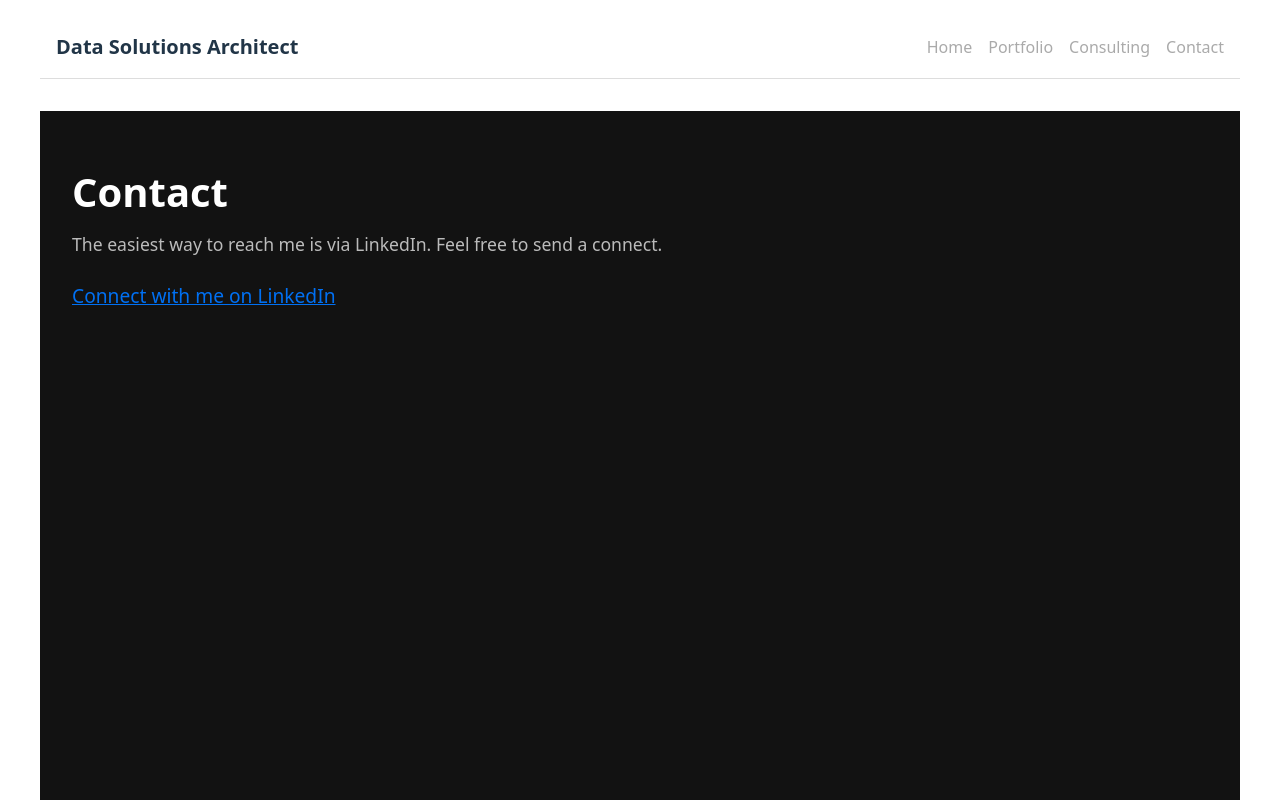
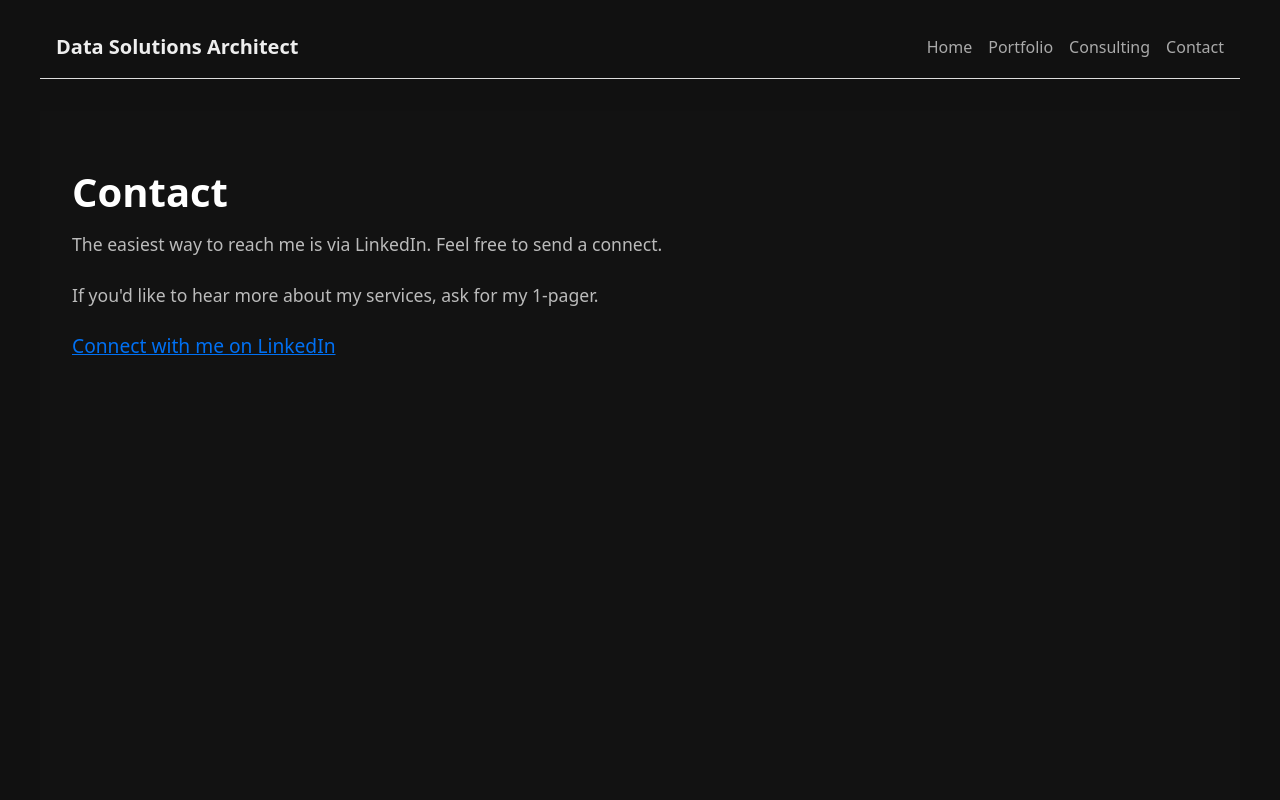
Before and after one commit to davefitz153/portfolio, a React (Vite) app: page /contact in a window 1280 px wide. Shown: the top 800 px of the page. Built offline with nearby package versions, Linux system fonts and the light colour scheme.

Commit message:
fixed bg

```diff
--- a/src/App.jsx
+++ b/src/App.jsx
@@ -17,6 +17,8 @@ export default function App() {
         flexDirection: "column",
         minHeight: "100vh",
         width: "100%",
+        backgroundColor: "#111",
+        color: "#eee",
       }}
     >
       <div
--- a/src/pages/Consulting.jsx
+++ b/src/pages/Consulting.jsx
@@ -25,7 +25,7 @@ export default function Consulting() {
       Data Solutions
     </h2>
     <p style={{ fontSize: "1rem", lineHeight: 1.6, color: "#bbb" }}>
-      I work on small, focused projects and proofs of concept that are typically fixed-rate and budgeted under $5k.
+      I work on small, focused projects and proofs of concept that are typically fixed-rate and budgeted under $3k.
       These are scoped to help you explore new solutions, see what's possible, and deliver quick wins. These projects
       are designed to be low-friction, high-impact ways to experiment and move forward without committing to a large
       engagement.
--- a/src/pages/Contact.jsx
+++ b/src/pages/Contact.jsx
@@ -17,6 +17,9 @@ export default function Contact() {
         The easiest way to reach me is via LinkedIn.
         Feel free to send a connect.
       </p>
+      <p style={{ color: "#bbb", marginBottom: "1.5rem", fontSize: "1.1rem" }}>
+        If you'd like to hear more about my services, ask for my 1-pager.
+      </p>
       <a
         href="https://www.linkedin.com/in/davefitzp/"
         target="_blank"
```
